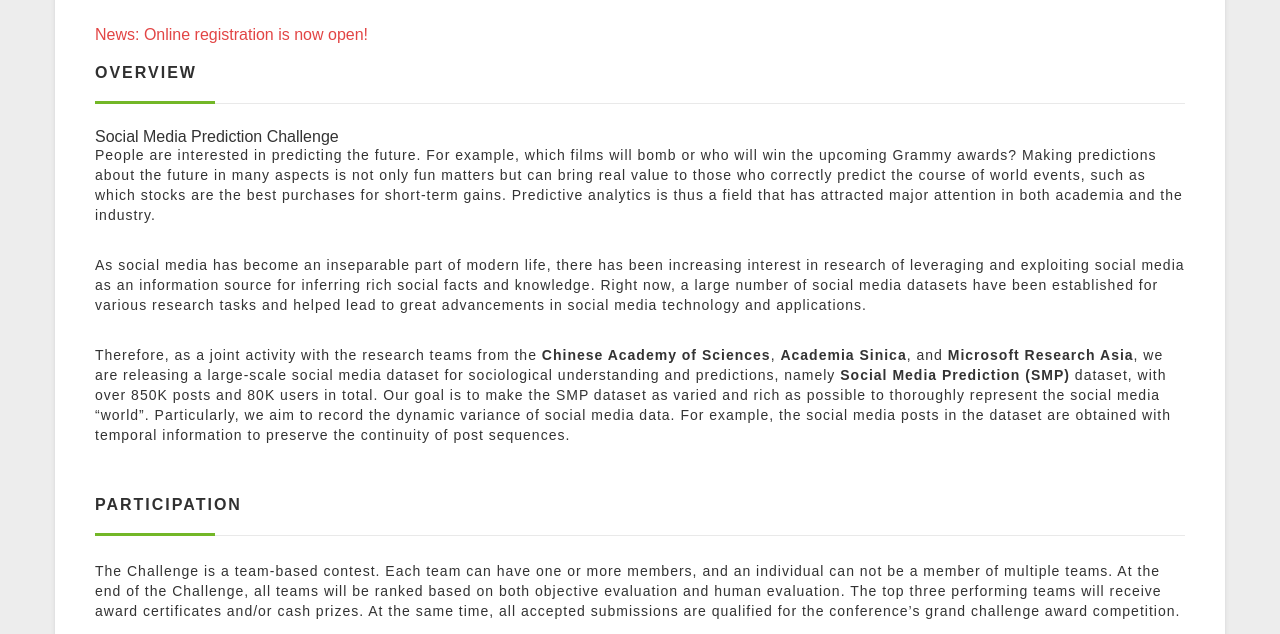
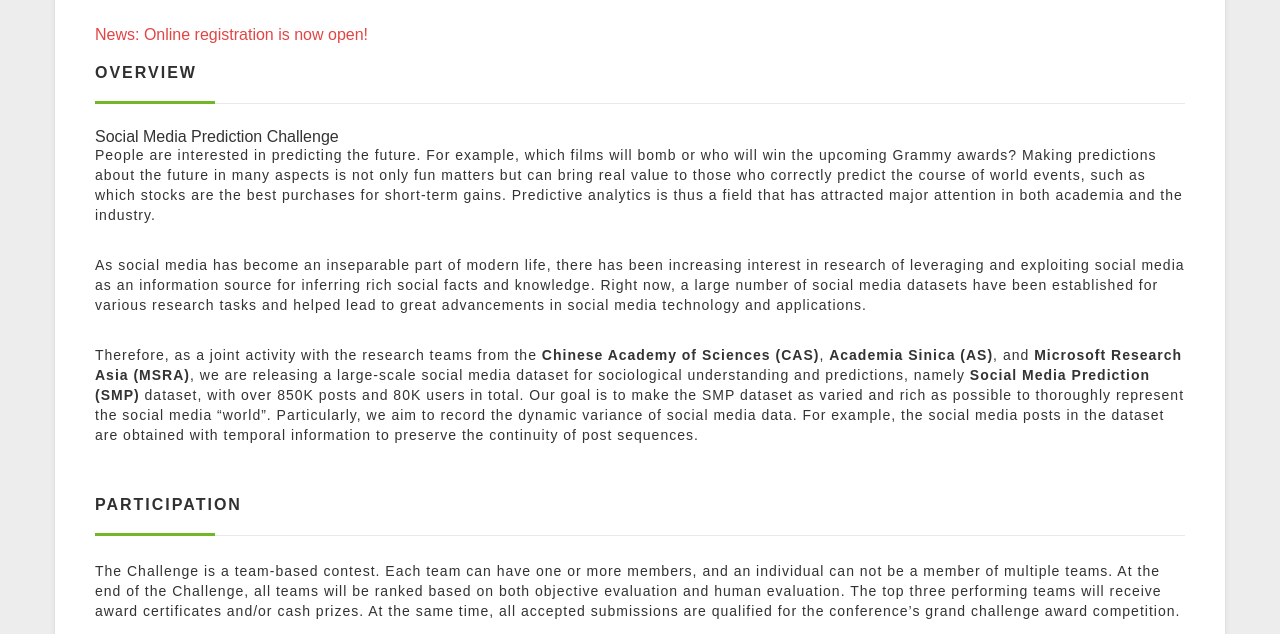
Before and after one commit to social-media-prediction/SMHP_PredictionChallenge, a website: page index.html in a window 1280 px wide. Shown: the part 166-800 px from the top of the page. Drawn offline with Linux system fonts and the light colour scheme.

Commit message:
Update index.html

```diff
--- a/index.html
+++ b/index.html
@@ -69,7 +69,7 @@
           As social media has become an inseparable part of modern life, there has been increasing interest in research of leveraging and exploiting social media as an information source for inferring rich social facts and knowledge. Right now, a large number of social media datasets have been established for various research tasks and helped lead to great advancements in social media technology and applications.
         </p>
         <p>
-          Therefore, as a joint activity with the research teams from the <b>Chinese Academy of Sciences</b>, <b>Academia Sinica</b>, and <b>Microsoft Research Asia</b>, we are releasing a large-scale social media dataset for sociological understanding and predictions, namely <b>Social Media Prediction (SMP)</b> dataset, with over 850K posts and 80K users in total. Our goal is to make the SMP dataset as varied and rich as possible to thoroughly represent the social media “world”. Particularly, we aim to record the dynamic variance of social media data. For example, the social media posts in the dataset are obtained with temporal information to preserve the continuity of post sequences.
+          Therefore, as a joint activity with the research teams from the <b>Chinese Academy of Sciences (CAS)</b>, <b>Academia Sinica (AS)</b>, and <b>Microsoft Research Asia (MSRA)</b>, we are releasing a large-scale social media dataset for sociological understanding and predictions, namely <b>Social Media Prediction (SMP)</b> dataset, with over 850K posts and 80K users in total. Our goal is to make the SMP dataset as varied and rich as possible to thoroughly represent the social media “world”. Particularly, we aim to record the dynamic variance of social media data. For example, the social media posts in the dataset are obtained with temporal information to preserve the continuity of post sequences.
         </p>
 
       </article>
```
